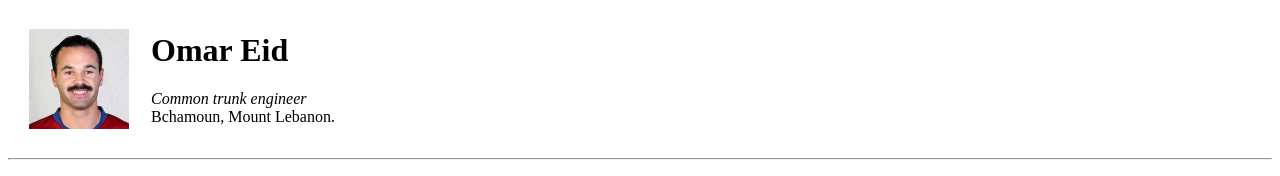
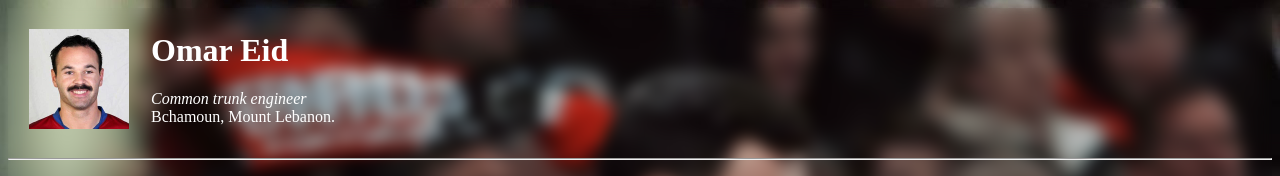
Before and after one commit to omar-eidd/my-cv, a plain HTML site: page index.html in a window 1280 px wide. Shown: the top 176 px of the page. Drawn offline with Linux system fonts and the light colour scheme.

Commit message:
Update index.html

```diff
--- a/index.html
+++ b/index.html
@@ -11,10 +11,12 @@
 </head>
 
 <body>
+    <FONT COLOR="#00ff00 ">
         <table cellspacing="20">
           <tbody><tr>
             <td><img src="iniesta.jpg" alt="My photo" height="100"></td>
             <td>
+                <FONT COLOR=" #ffffff">
               <h1>Omar Eid</h1>
               <p>
                 <em> Common trunk engineer </em><br>
@@ -62,4 +64,15 @@
 <p> this is my CV</p>
 <hr />
 </body>
+    <style>
+  body {
+    background-image: url('bruno.jpg');
+
+    background-repeat: no-repeat;
+  background-attachment: fixed;
+  background-size: cover;
+  backdrop-filter: blur(7px);
+  }
+
+  </style>
 </html>
```
